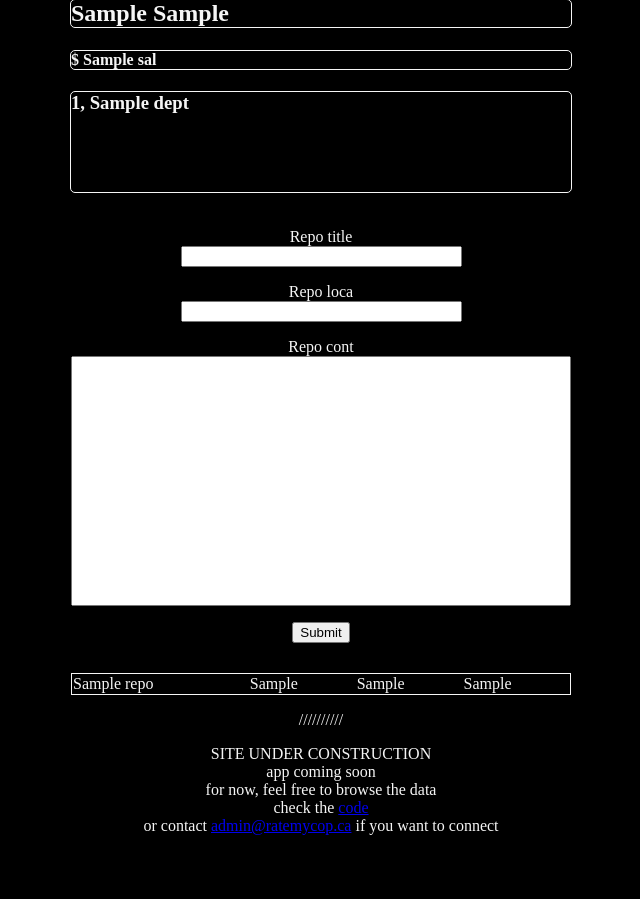
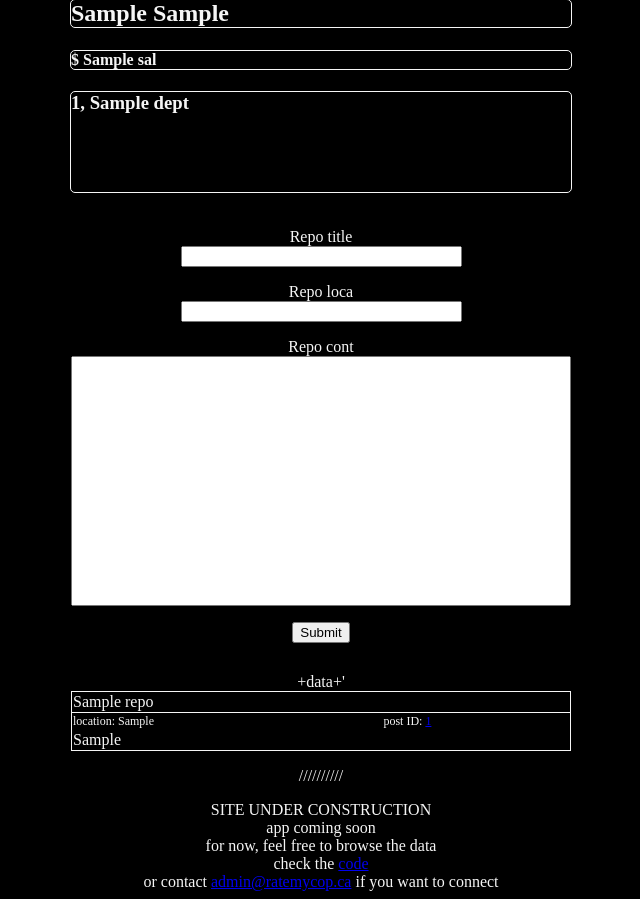
Before and after one commit to reciprorhythm/RATEMYCOP, a Python web app: template app/templates/cop.html in a window 1280 px wide. Shown: the part 105-1004 px from the top of the page, without its empty margins (319-959 px from the left). Before the commit the page ends 940 px from the top, so only its background shows below. Run offline with Jinja, Linux system fonts and the light colour scheme; the template is opened without the code that fills it: most values are stand-ins (such as "Sample title", 1, 10 or a date in 2020); form fields are guessed from the names that the template uses; some libraries are stand-ins or nearby versions.

Commit message:
Update cop.html
cleaned up reports and added clickable repoIDs

```diff
--- a/app/templates/cop.html
+++ b/app/templates/cop.html
@@ -49,11 +49,16 @@
 </h5>
 {% for repo in repo %}
 <table>
+<tr style="border: 1px solid whitesmoke; border-radius: 5px; border-collapse: collapse">
+<td>{{ repo.repoTitle }}</td>
+</tr>
+<tr style="font-size: 12px">
+    <td>location: {{ repo.repoLoca }}</td><td>post ID:  <a href="/repo/ {{repo.repoID }} "> {{ repo.repoID }} </a></td>
+   +data+'</a>
+</tr>
 <tr>
-<td>{{ repo.repoTitle }}</td>
-<td>{{ repo.repoLoca }}</td>
 <td>{{ repo.repoCont }}</td>
-<td>{{ repo.repoCop }}</td>
+
 </tr>
 </table>
 {% endfor %}
```
